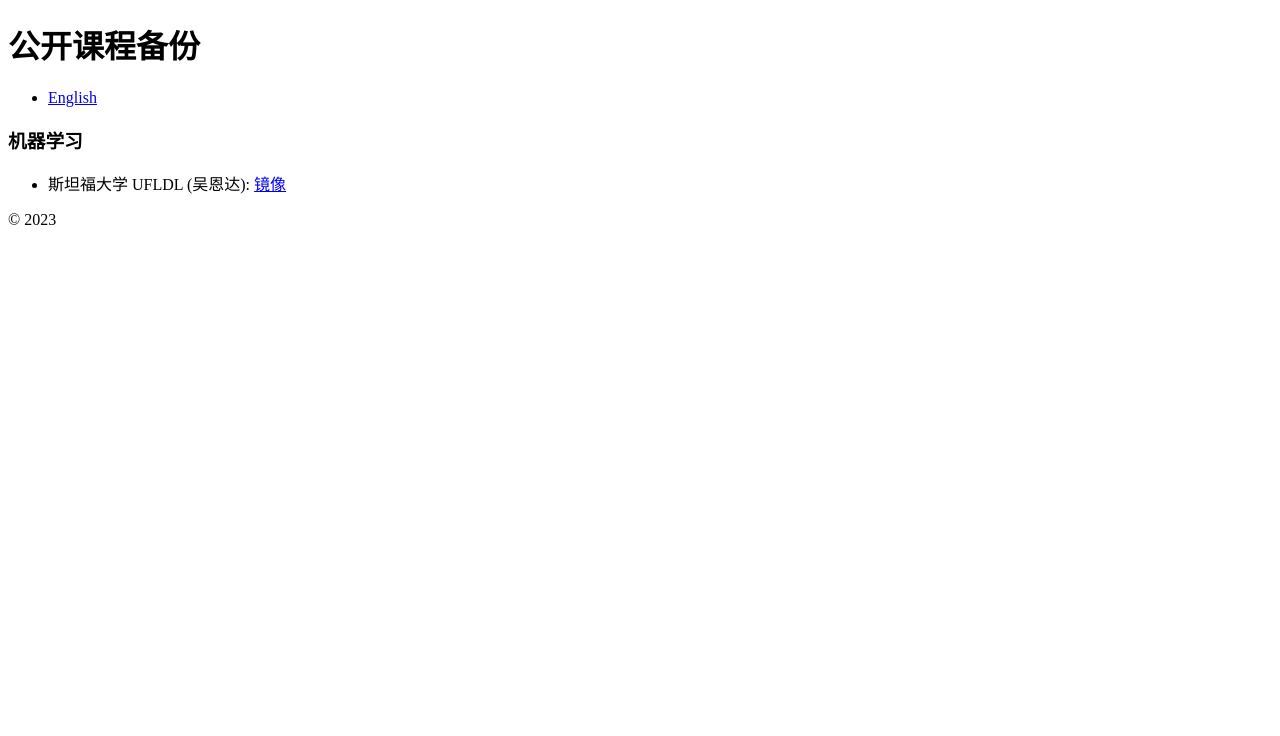
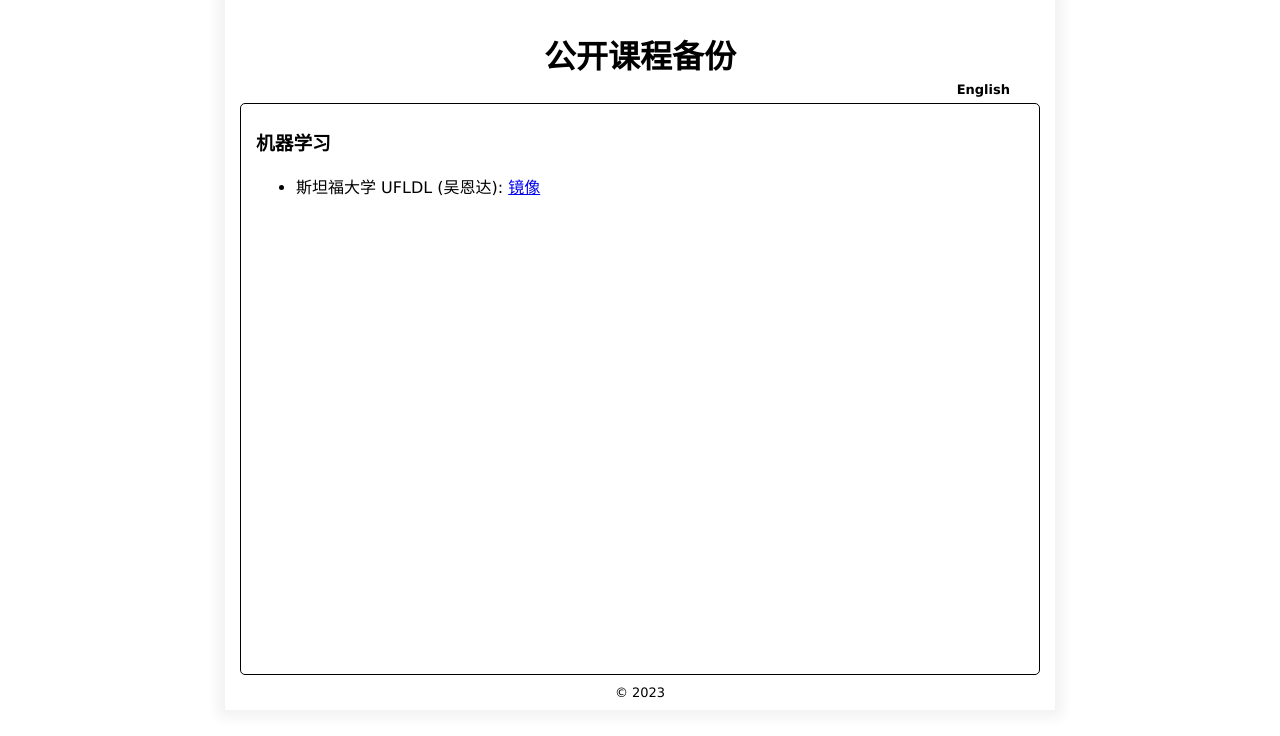
Before and after one commit to hantang/wayback-mooc, a plain HTML site: page zh/index.html in a window 1280 px wide. Drawn offline with Linux system fonts and the light colour scheme; the site is published under a folder, as on GitHub Pages, so addresses that start at the root find nothing.

Commit message:
Fix css path

```diff
--- a/zh/index.html
+++ b/zh/index.html
@@ -5,7 +5,7 @@
     <meta charset="UTF-8">
     <meta name="viewport" content="width=device-width, initial-scale=1.0">
     <title>AC - 公开课程备份</title>
-    <link rel="stylesheet" type="text/css" href="/css/style.css" />
+    <link rel="stylesheet" type="text/css" href="../css/style.css" />
 </head>
 
 <body>
```
Also changed, not shown: index.html (+1 -1 lines).
